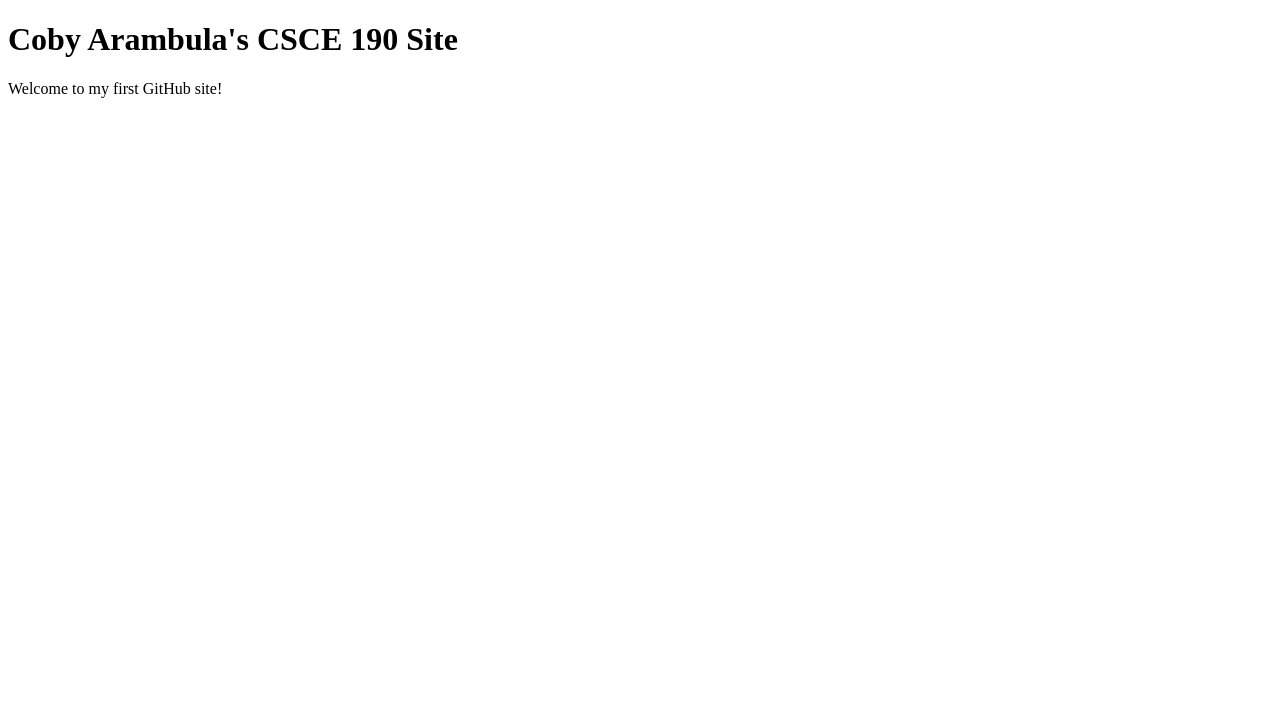
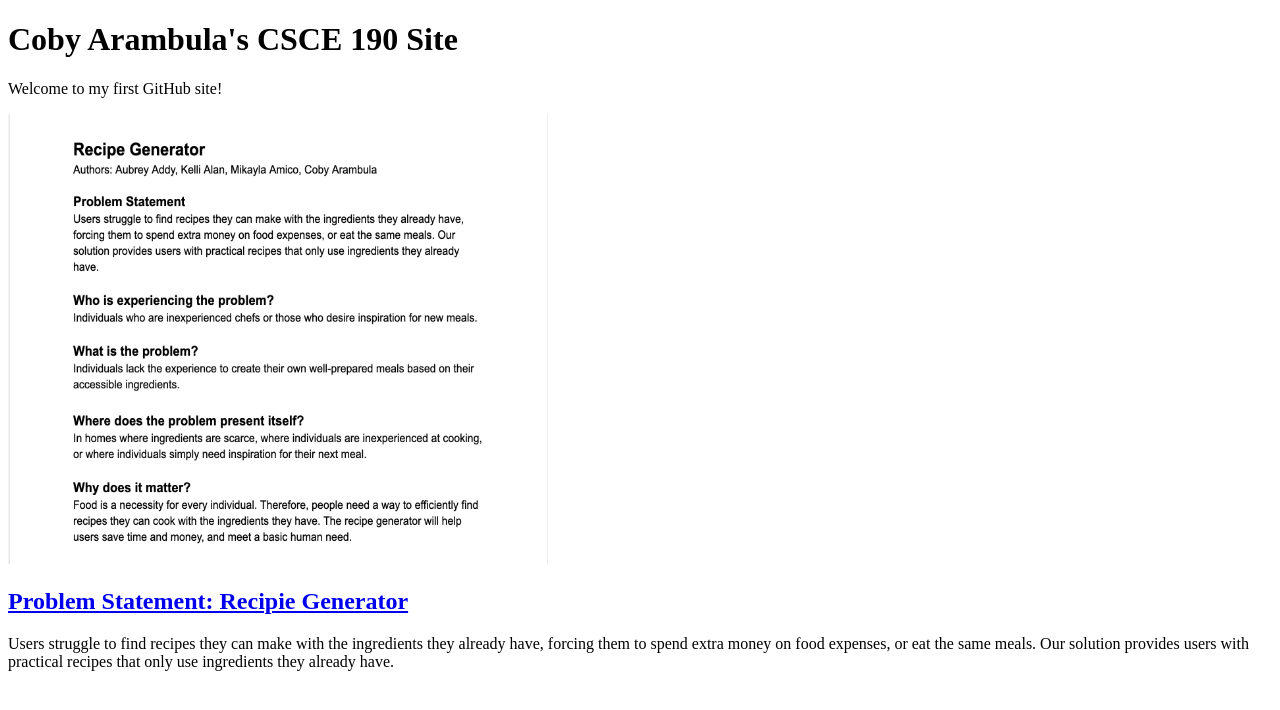
Before and after one commit to CobyArambula/cobyarambula.github.io, a plain HTML site: page index.html in a window 1280 px wide. Drawn offline with Linux system fonts and the light colour scheme.

Commit message:
Add files via upload

```diff
--- a/index.html
+++ b/index.html
@@ -9,5 +9,18 @@
         <h1>Coby Arambula's CSCE 190 Site</h1>
 
         <p>Welcome to my first GitHub site!</p>
+
+        <section class="assignment">
+            <a href="/Files/CSCE 190 Problem Statement.pdf">
+            <img src="/Images/Problem Statement.png"
+            width="540" height="450" alt="problem statement"></a>
+            <section class="assignment-details">
+                <a href="/Files/CSCE 190 Problem Statement.pdf"><h2>Problem Statement: Recipie Generator</h2></a>
+                <p>
+                    Users struggle to find recipes they can make with the ingredients they already have, forcing them to spend extra money on food expenses, or eat the same meals. Our solution provides users with practical recipes that only use ingredients they already have.
+                </p>
+            </section>
+
+        </section>
     </body>
 </html>
```
Also changed, not shown: Images/Problem Statement.png (added), 1 other file.
